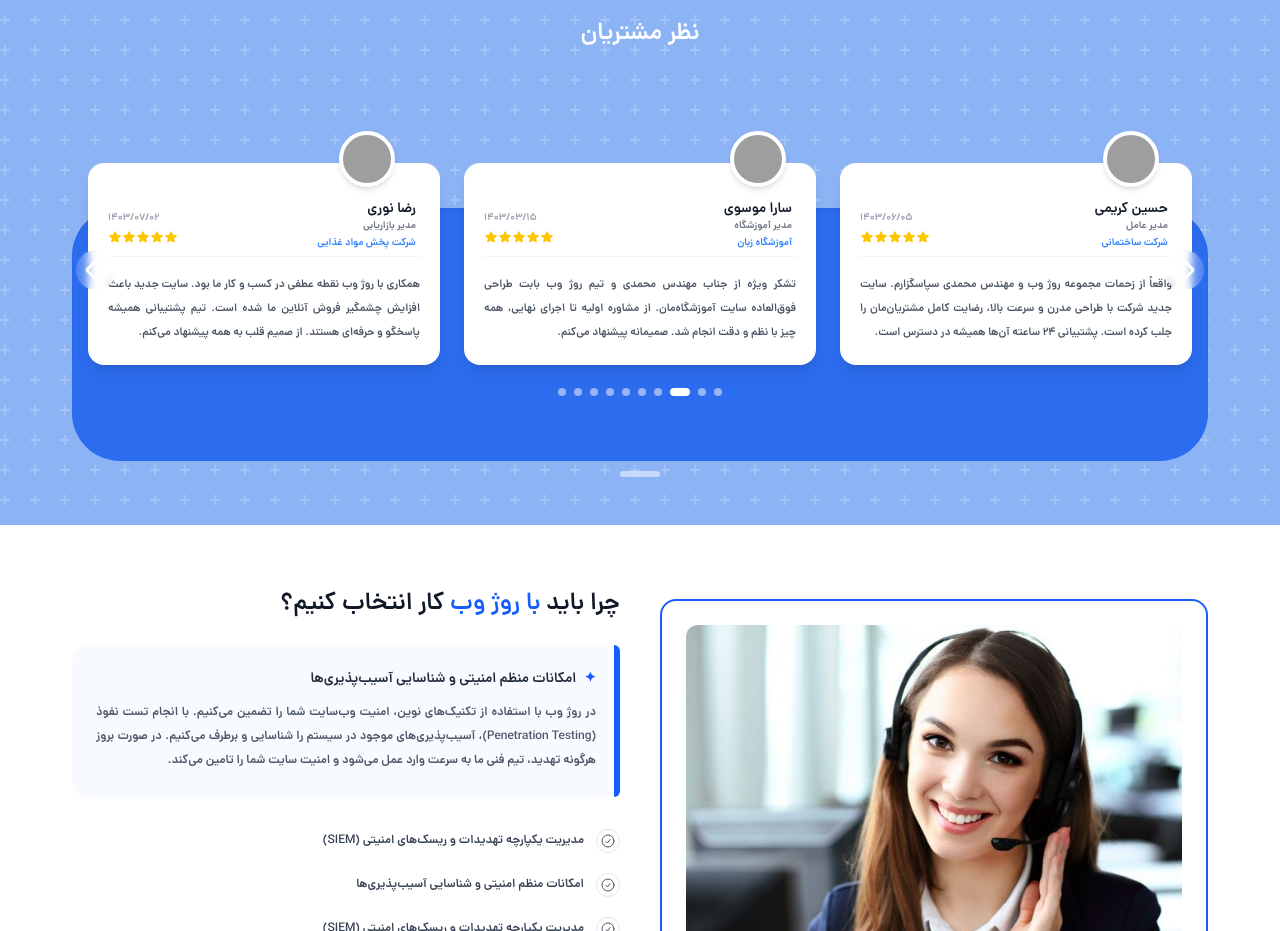
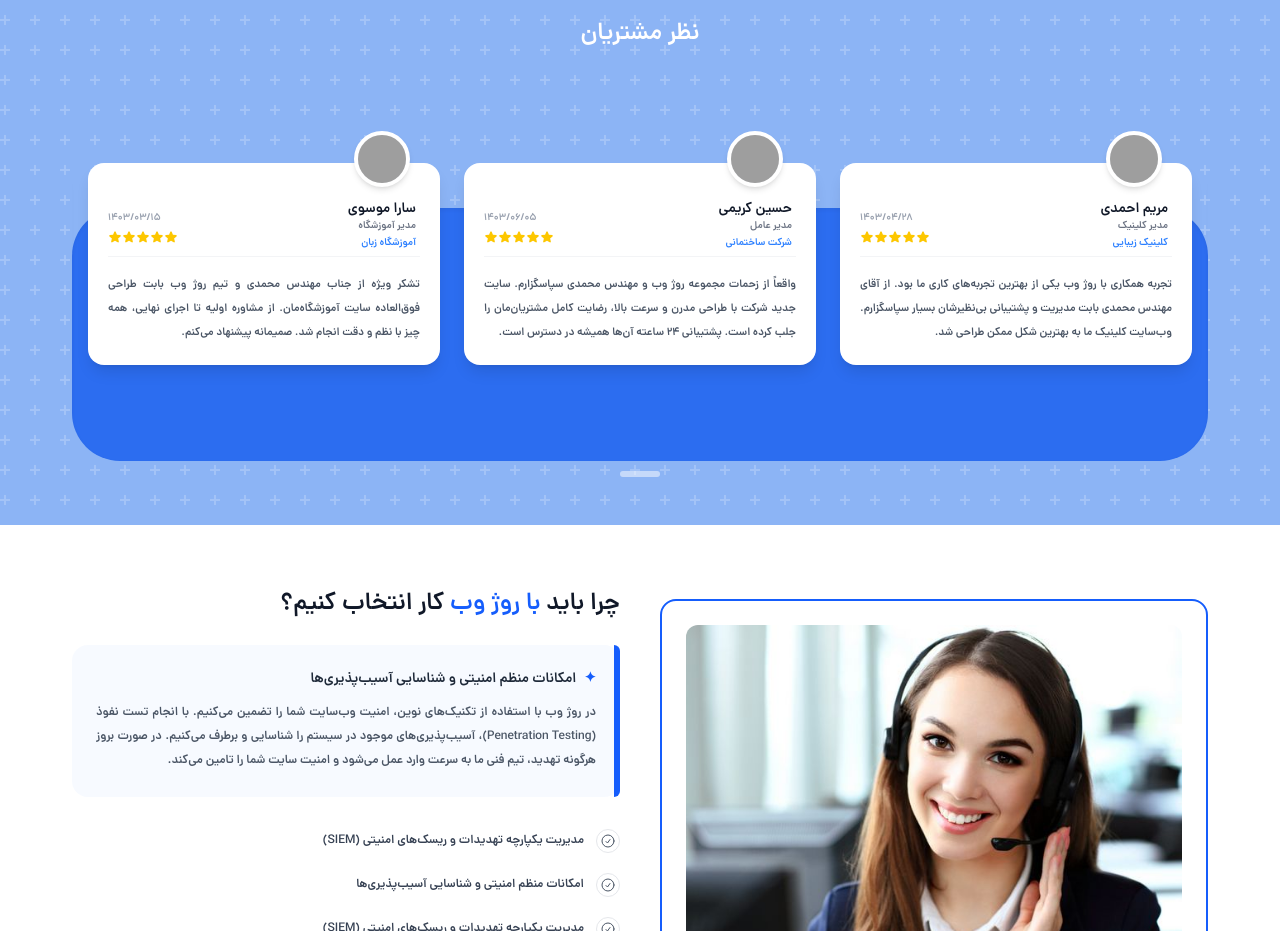
Before and after one commit to mobinmohammadi/Rozh, a React (Vite) app: page / in a window 1280 px wide. Shown: the part 4080-5011 px from the top of the page. Built offline with nearby package versions, Linux system fonts and the light colour scheme; grey boxes are pictures that could not be loaded.

Commit message:
update slider testmonials

```diff
--- a/src/Components/Home/TestimonialsSection.jsx
+++ b/src/Components/Home/TestimonialsSection.jsx
@@ -133,10 +133,10 @@ export default function TestimonialsSection() {
                             modules={[Navigation, Pagination, Autoplay]}
                             spaceBetween={24}
                             slidesPerView={1}
-                            navigation
-                            pagination={{ clickable: true }}
+                            // navigation
+                            // pagination={{ clickable: true }}
                             autoplay={{
-                                delay: 1500,
+                                delay: 3000,
                                 disableOnInteraction: false,
                             }}
                             loop={true}
```
